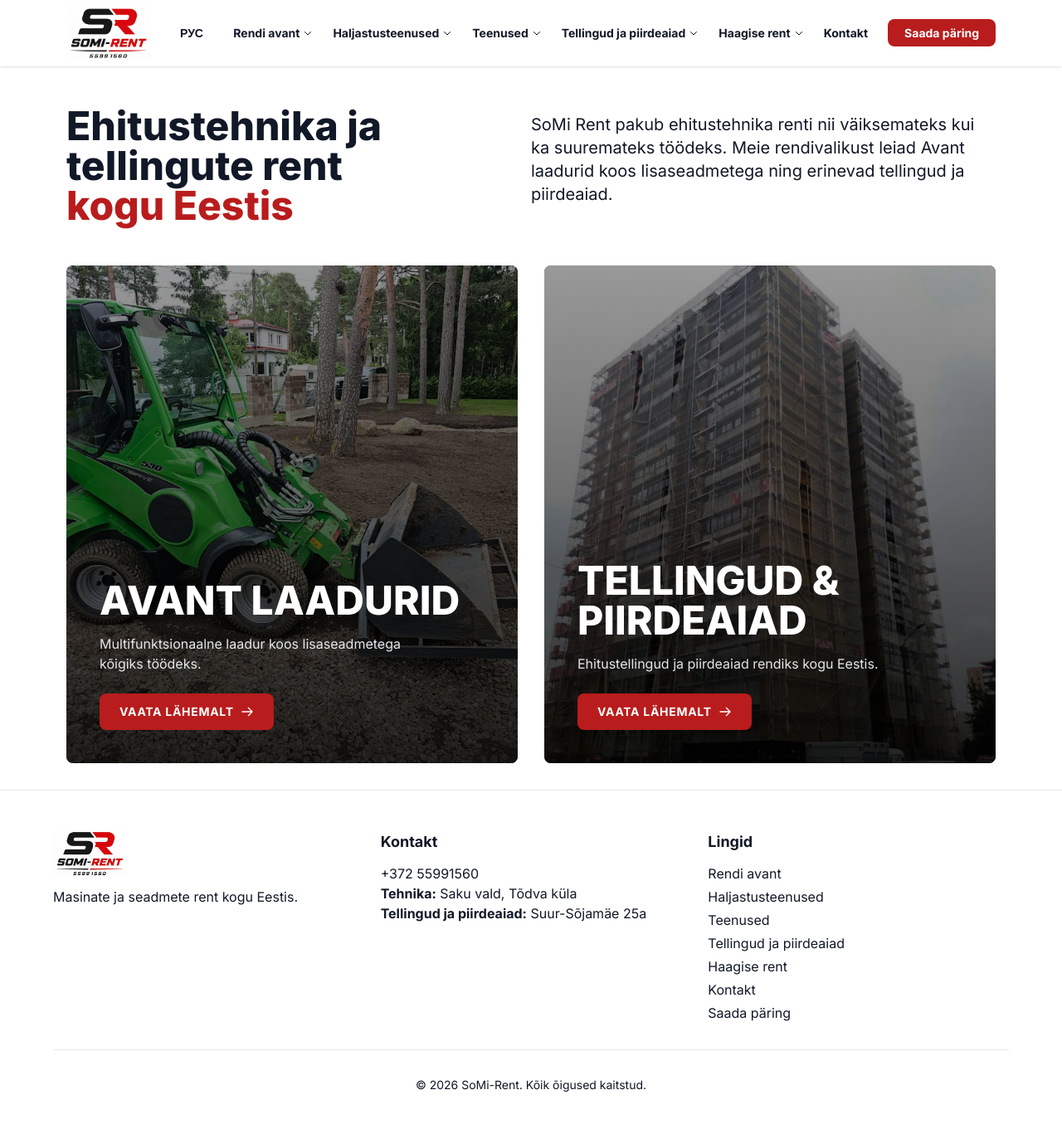
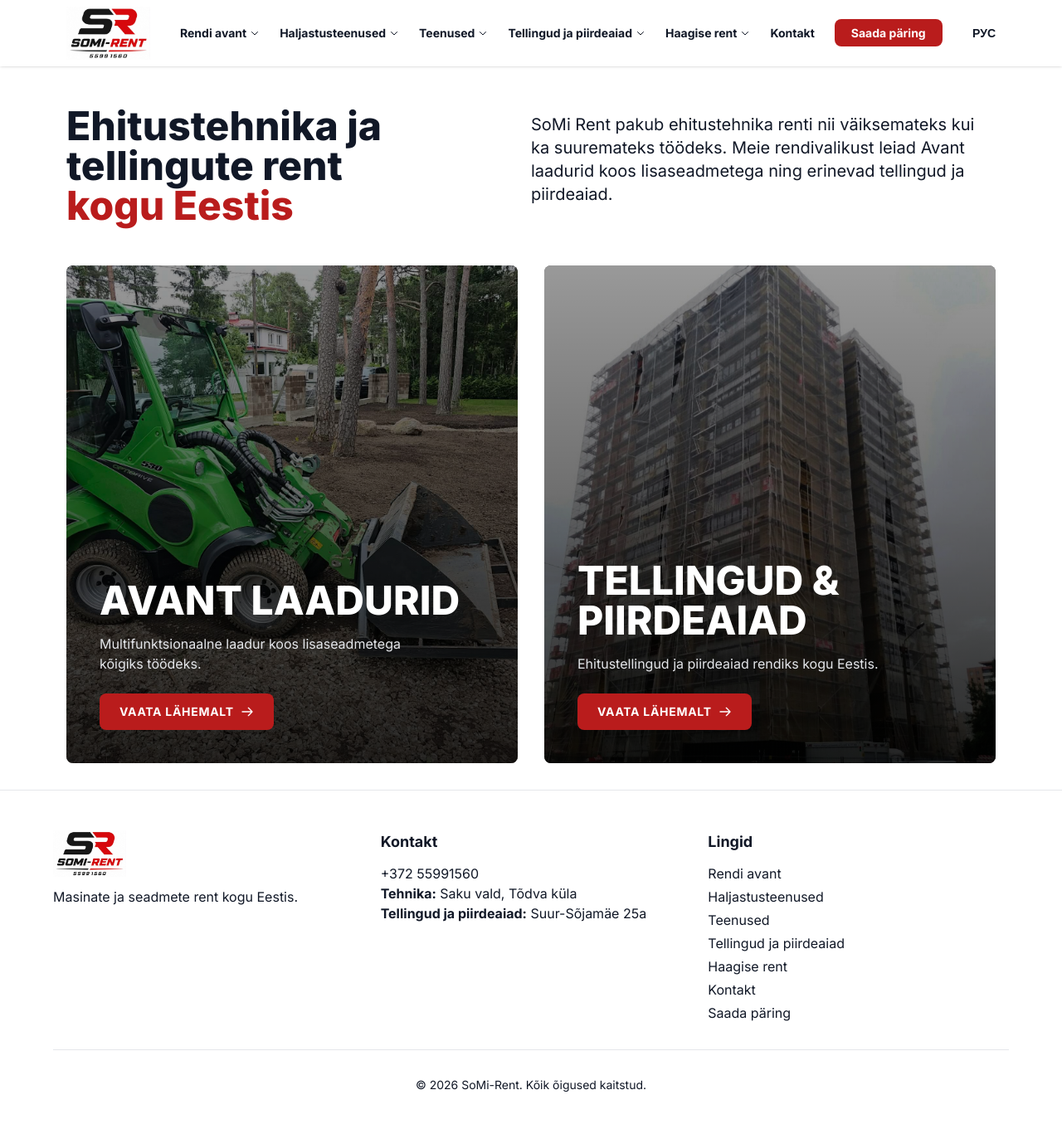
Before and after one commit to SoMi-Rent-OU/rendiportaal-homepage, a Jekyll site: the page built from _pages/et/index.md, in a window 1280 px wide and 1366 px high. Shown: the top 1355 px of the window at 83% size. Built offline with Jekyll 4.4.1, drawn with Linux system fonts in a browser that asks for light colours.

Commit message:
mv lang switcher to the right of navbar

```diff
--- a/_includes/navbar.html
+++ b/_includes/navbar.html
@@ -3,24 +3,6 @@
     <a href="{{ lang_prefix }}/" class="flex items-center gap-2">
       <img src="/images/logo.jpeg" alt="SoMi-Rent" class="h-16">
     </a>
-
-    <div class="flex items-center gap-4">
-      <!-- Language Switcher -->
-      {% if page.lang_pair %}
-        <a href="{{ page.lang_pair }}" class="text-sm font-bold hover:text-red-700 transition">{{ t.lang_switch_label }}</a>
-      {% else %}
-        <a href="{{ other_lang_prefix }}/" class="text-sm font-bold hover:text-red-700 transition">{{ t.lang_switch_label }}</a>
-      {% endif %}
-
-      <!-- Hamburger Button -->
-      <button id="menu-toggle" class="lg:hidden relative w-10 h-10 flex items-center justify-center text-gray-700 focus:outline-none" aria-label="Menu">
-        <div class="relative w-6 h-[16px]">
-          <span id="b1" class="absolute left-0 top-0 w-6 h-[2px] bg-current transition-all duration-300 rounded"></span>
-          <span id="b2" class="absolute left-0 top-[7px] w-6 h-[2px] bg-current transition-all duration-300 rounded"></span>
-          <span id="b3" class="absolute left-0 top-[14px] w-6 h-[2px] bg-current transition-all duration-300 rounded"></span>
-        </div>
-      </button>
-    </div>
 
     <!-- Desktop Navigation -->
     <ul class="hidden lg:flex items-center gap-6 text-sm font-bold" id="nav-menu">
@@ -48,6 +30,24 @@
         {% endif %}
       {% endfor %}
     </ul>
+
+    <div class="flex items-center gap-4">
+      <!-- Language Switcher -->
+      {% if page.lang_pair %}
+      <a href="{{ page.lang_pair }}" class="text-sm font-bold hover:text-red-700 transition">{{ t.lang_switch_label }}</a>
+      {% else %}
+      <a href="{{ other_lang_prefix }}/" class="text-sm font-bold hover:text-red-700 transition">{{ t.lang_switch_label }}</a>
+      {% endif %}
+
+      <!-- Hamburger Button -->
+      <button id="menu-toggle" class="lg:hidden relative w-10 h-10 flex items-center justify-center text-gray-700 focus:outline-none" aria-label="Menu">
+        <span class="relative w-6 h-[16px]">
+          <span id="b1" class="absolute left-0 top-0 w-6 h-[2px] bg-current transition-all duration-300 rounded"></span>
+          <span id="b2" class="absolute left-0 top-[7px] w-6 h-[2px] bg-current transition-all duration-300 rounded"></span>
+          <span id="b3" class="absolute left-0 top-[14px] w-6 h-[2px] bg-current transition-all duration-300 rounded"></span>
+        </span>
+      </button>
+    </div>
   </div>
 
   <!-- Mobile Menu -->
@@ -79,14 +79,6 @@
             </li>
           {% endif %}
         {% endfor %}
-        <!-- Mobile Language Switcher -->
-        <li class="border-t pt-2">
-          {% if page.lang_pair %}
-            <a href="{{ page.lang_pair }}" class="block py-2 font-bold hover:text-red-700">{{ t.lang_switch_label }}</a>
-          {% else %}
-            <a href="{{ other_lang_prefix }}/" class="block py-2 font-bold hover:text-red-700">{{ t.lang_switch_label }}</a>
-          {% endif %}
-        </li>
       </ul>
     </div>
   </div>
```
